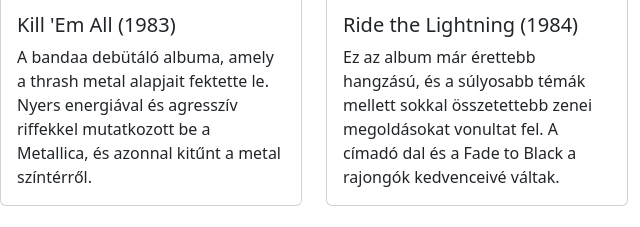
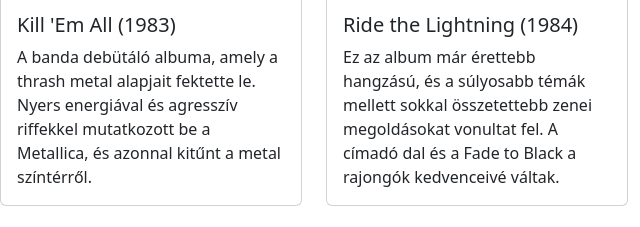
Before and after one commit to Vaperslol/Metallica-Weboldal, a plain HTML site: page diszkografia.html in a window 1280 px wide. Shown: the part 430-657 px from the top of the page, 0-640 px from the left. Drawn offline with nearby package versions, Linux system fonts and the light colour scheme.

Commit message:
alpa 0.1.2

```diff
--- a/diszkografia.html
+++ b/diszkografia.html
@@ -35,7 +35,7 @@
         <img src="kepek/killemall.jpg" class="card-img-top" alt="...">
         <div class="card-body">
           <h5 class="card-title">Kill 'Em All (1983)</h5>
-          <p class="card-text">A bandaa debütáló albuma, amely a thrash metal alapjait fektette le. Nyers energiával és agresszív riffekkel mutatkozott be a Metallica, és azonnal kitűnt a metal színtérről.</p>
+          <p class="card-text">A banda debütáló albuma, amely a thrash metal alapjait fektette le. Nyers energiával és agresszív riffekkel mutatkozott be a Metallica, és azonnal kitűnt a metal színtérről.</p>
         </div>
       </div>
     </div>
```
